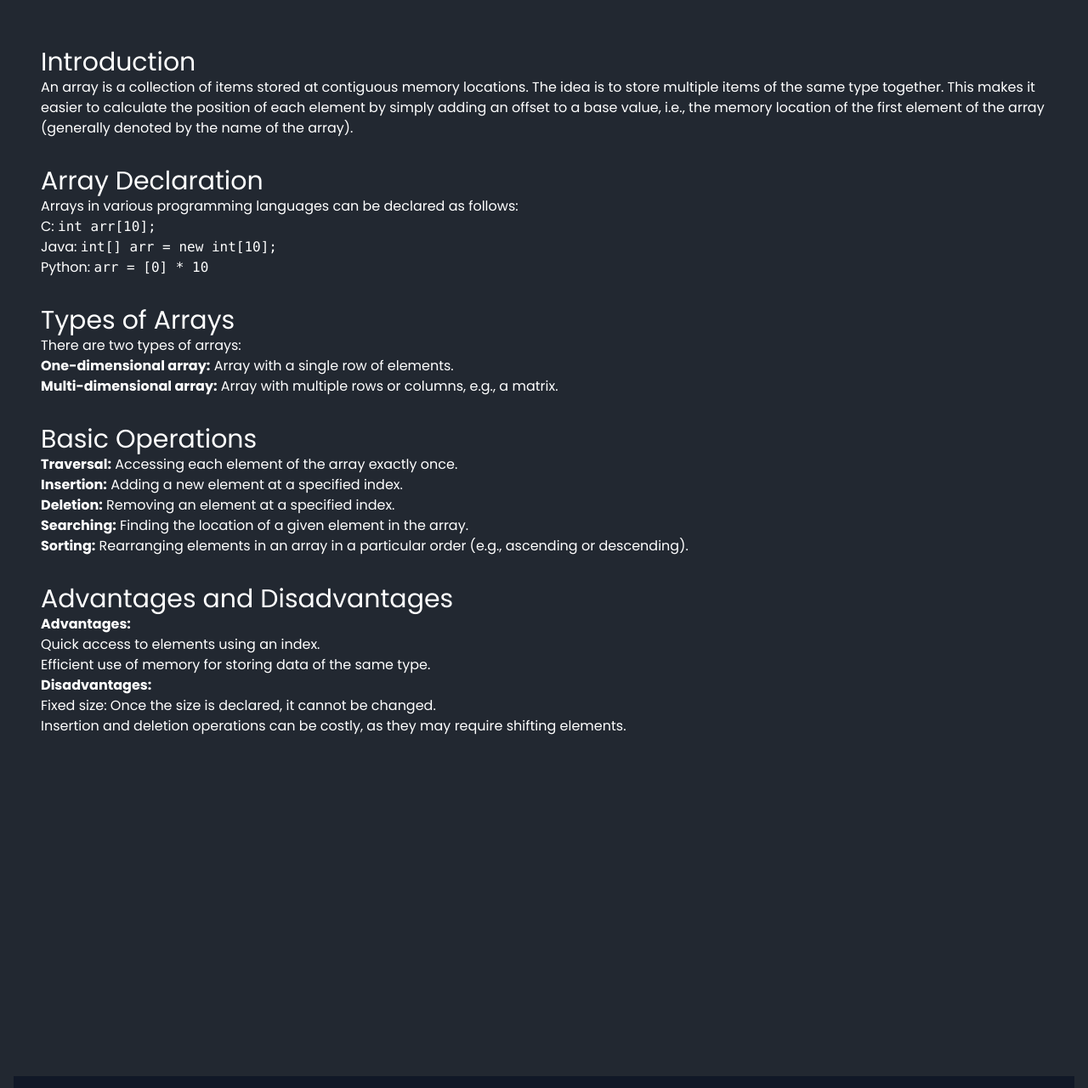
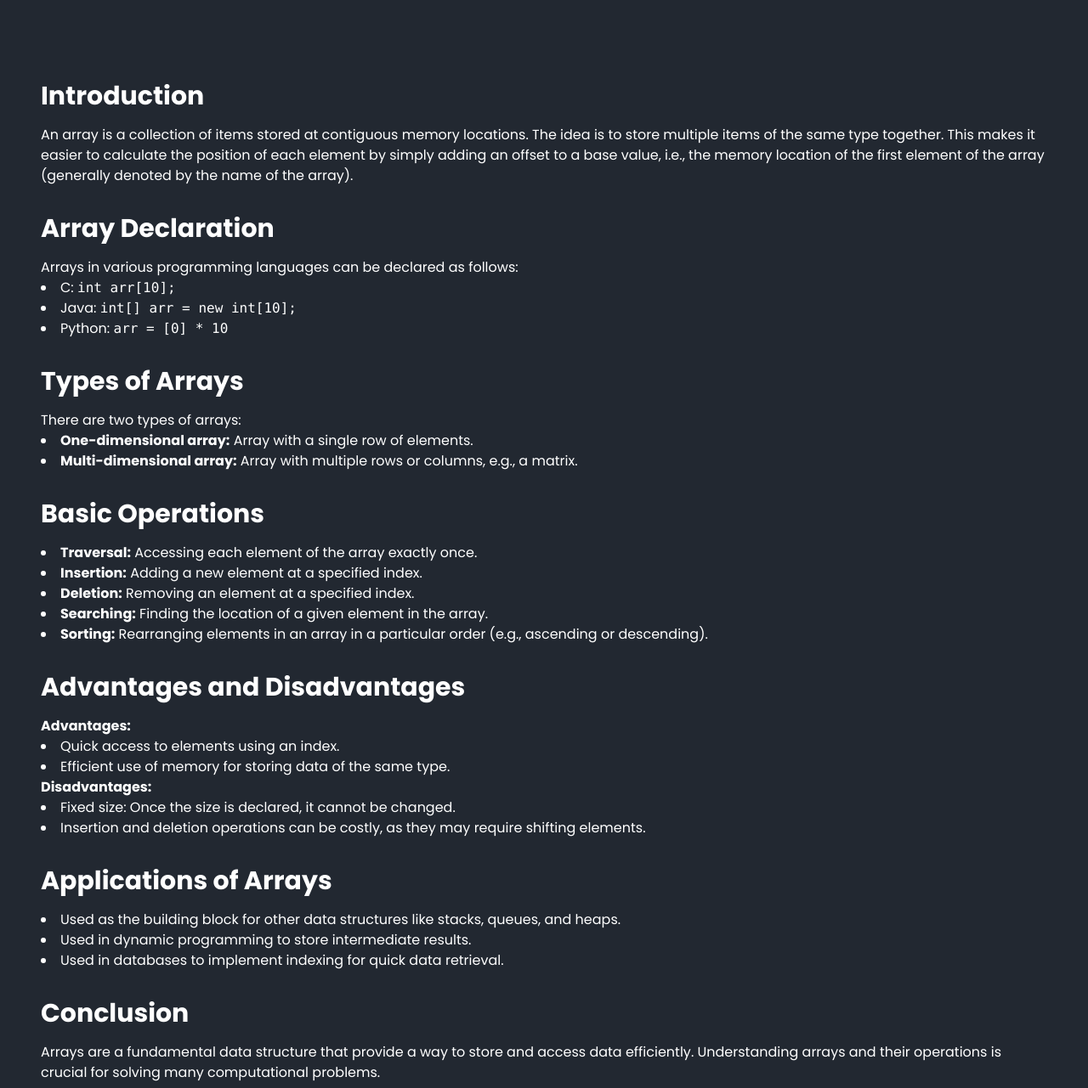
Before and after one commit to sameerkulkarni085/DSA-Learning, a React (Vite) app: page /array in a window 1280 px wide. Shown: the part 185-1466 px from the top of the page at 85% size. Built offline with nearby package versions, Linux system fonts and the light colour scheme.

Commit message:
12/27 array page edit

```diff
--- a/src/components/ArrayPage/Page.jsx
+++ b/src/components/ArrayPage/Page.jsx
@@ -1,64 +1,130 @@
-import React from "react";
+import React, { useEffect } from "react";
 import { motion } from "framer-motion";
 
 const ArrayInfo = () => {
+  useEffect(() => {
+    window.scrollTo(0, 0);
+  }, []);
+
+  const sectionVariants = {
+    hidden: { opacity: 0, y: 20 },
+    visible: { opacity: 1, y: 0 },
+  };
+
   return (
-    <section id="home" className="bg-white dark:bg-primary">
-      <div className="container relative">
+    <section id="home" className="bg-white dark:bg-primary py-10">
+      <div className="container mx-auto px-4">
         <div className="flex items-center flex-col">
           <div className="flex flex-col items-center justify-center min-h-[650px] md:min-h-[650px]">
-
-            <div className="container relative text-white">
-              <section className="mb-8">  {/* Added margin-bottom */}
-                <h2 className="text-2xl md:text-3xl">Introduction</h2>
+            <div className="container relative text-black dark:text-white">
+              <motion.section
+                className="mb-8"
+                initial="hidden"
+                animate="visible"
+                variants={sectionVariants}
+                transition={{ duration: 0.5 }}
+              >
+                <h2 className="text-2xl md:text-3xl font-bold mb-4">Introduction</h2>
                 <p>
                   An array is a collection of items stored at contiguous memory locations. The idea is to store multiple items of the same type together. This makes it easier to calculate the position of each element by simply adding an offset to a base value, i.e., the memory location of the first element of the array (generally denoted by the name of the array).
                 </p>
-              </section>
+              </motion.section>
 
-              <section className="mb-8">  {/* Added margin-bottom */}
-                <h2 className="text-2xl md:text-3xl">Array Declaration</h2>
+              <motion.section
+                className="mb-8"
+                initial="hidden"
+                animate="visible"
+                variants={sectionVariants}
+                transition={{ duration: 0.5, delay: 0.2 }}
+              >
+                <h2 className="text-2xl md:text-3xl font-bold mb-4">Array Declaration</h2>
                 <p>Arrays in various programming languages can be declared as follows:</p>
-                <ul>
+                <ul className="list-disc list-inside">
                   <li>C: <code>int arr[10];</code></li>
                   <li>Java: <code>int[] arr = new int[10];</code></li>
                   <li>Python: <code>arr = [0] * 10</code></li>
                 </ul>
-              </section>
+              </motion.section>
 
-              <section className="mb-8">  {/* Added margin-bottom */}
-                <h2 className="text-2xl md:text-3xl">Types of Arrays</h2>
+              <motion.section
+                className="mb-8"
+                initial="hidden"
+                animate="visible"
+                variants={sectionVariants}
+                transition={{ duration: 0.5, delay: 0.4 }}
+              >
+                <h2 className="text-2xl md:text-3xl font-bold mb-4">Types of Arrays</h2>
                 <p>There are two types of arrays:</p>
-                <ul>
+                <ul className="list-disc list-inside">
                   <li><b>One-dimensional array:</b> Array with a single row of elements.</li>
                   <li><b>Multi-dimensional array:</b> Array with multiple rows or columns, e.g., a matrix.</li>
                 </ul>
-              </section>
+              </motion.section>
 
-              <section className="mb-8">  {/* Added margin-bottom */}
-                <h2 className="text-2xl md:text-3xl">Basic Operations</h2>
-                <ul>
+              <motion.section
+                className="mb-8"
+                initial="hidden"
+                animate="visible"
+                variants={sectionVariants}
+                transition={{ duration: 0.5, delay: 0.6 }}
+              >
+                <h2 className="text-2xl md:text-3xl font-bold mb-4">Basic Operations</h2>
+                <ul className="list-disc list-inside">
                   <li><b>Traversal:</b> Accessing each element of the array exactly once.</li>
                   <li><b>Insertion:</b> Adding a new element at a specified index.</li>
                   <li><b>Deletion:</b> Removing an element at a specified index.</li>
                   <li><b>Searching:</b> Finding the location of a given element in the array.</li>
                   <li><b>Sorting:</b> Rearranging elements in an array in a particular order (e.g., ascending or descending).</li>
                 </ul>
-              </section>
+              </motion.section>
 
-              <section className="mb-8">  {/* Added margin-bottom */}
-                <h2 className="text-2xl md:text-3xl">Advantages and Disadvantages</h2>
+              <motion.section
+                className="mb-8"
+                initial="hidden"
+                animate="visible"
+                variants={sectionVariants}
+                transition={{ duration: 0.5, delay: 0.8 }}
+              >
+                <h2 className="text-2xl md:text-3xl font-bold mb-4">Advantages and Disadvantages</h2>
                 <p><b>Advantages:</b></p>
-                <ul>
+                <ul className="list-disc list-inside">
                   <li>Quick access to elements using an index.</li>
                   <li>Efficient use of memory for storing data of the same type.</li>
                 </ul>
                 <p><b>Disadvantages:</b></p>
-                <ul>
+                <ul className="list-disc list-inside">
                   <li>Fixed size: Once the size is declared, it cannot be changed.</li>
                   <li>Insertion and deletion operations can be costly, as they may require shifting elements.</li>
                 </ul>
-              </section>
+              </motion.section>
+
+              <motion.section
+                className="mb-8"
+                initial="hidden"
+                animate="visible"
+                variants={sectionVariants}
+                transition={{ duration: 0.5, delay: 1.0 }}
+              >
+                <h2 className="text-2xl md:text-3xl font-bold mb-4">Applications of Arrays</h2>
+                <ul className="list-disc list-inside">
+                  <li>Used as the building block for other data structures like stacks, queues, and heaps.</li>
+                  <li>Used in dynamic programming to store intermediate results.</li>
+                  <li>Used in databases to implement indexing for quick data retrieval.</li>
+                </ul>
+              </motion.section>
+
+              <motion.section
+                className="mb-8"
+                initial="hidden"
+                animate="visible"
+                variants={sectionVariants}
+                transition={{ duration: 0.5, delay: 1.2 }}
+              >
+                <h2 className="text-2xl md:text-3xl font-bold mb-4">Conclusion</h2>
+                <p>
+                  Arrays are a fundamental data structure that provide a way to store and access data efficiently. Understanding arrays and their operations is crucial for solving many computational problems.
+                </p>
+              </motion.section>
             </div>
           </div>
         </div>
```
